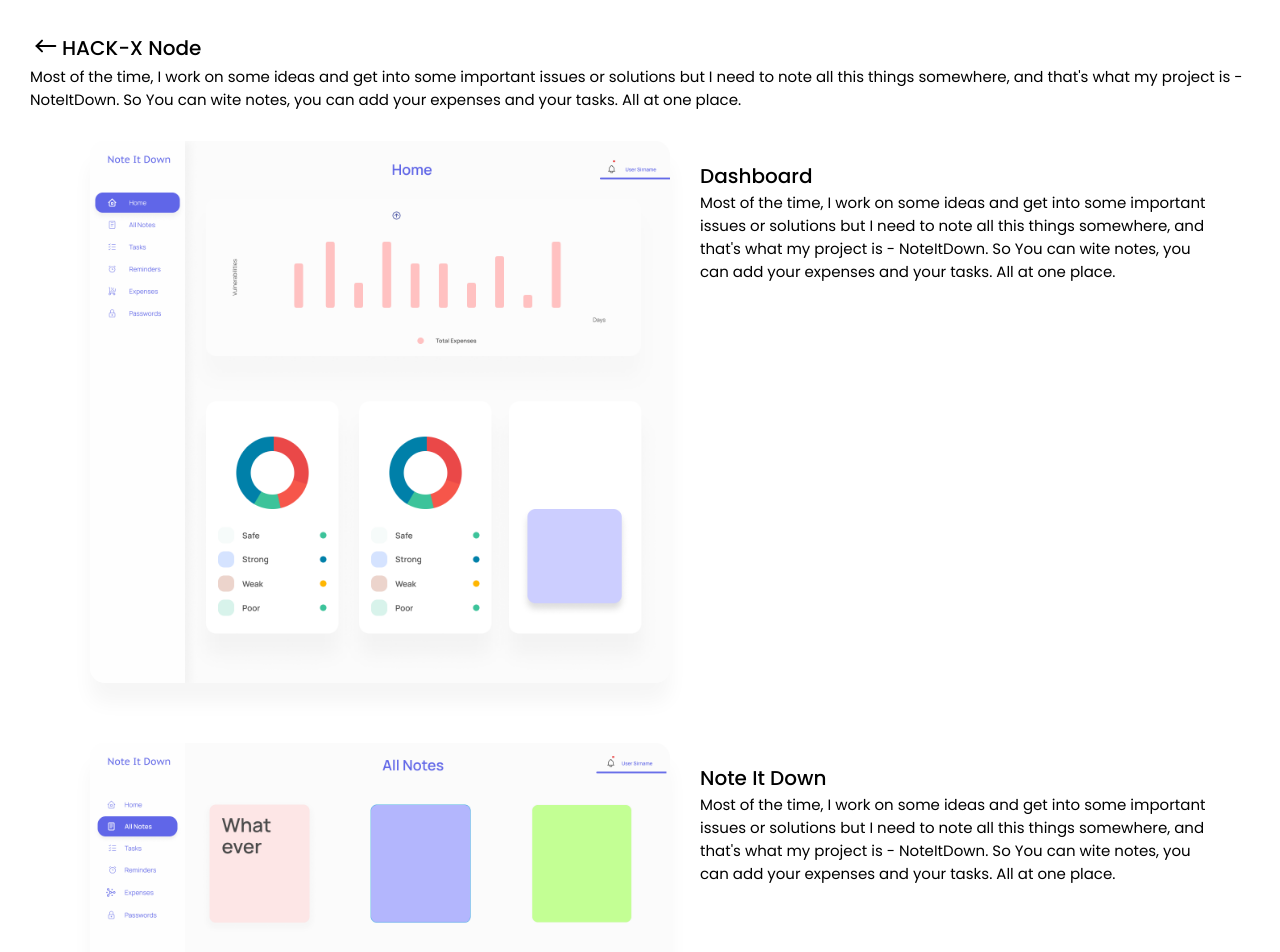
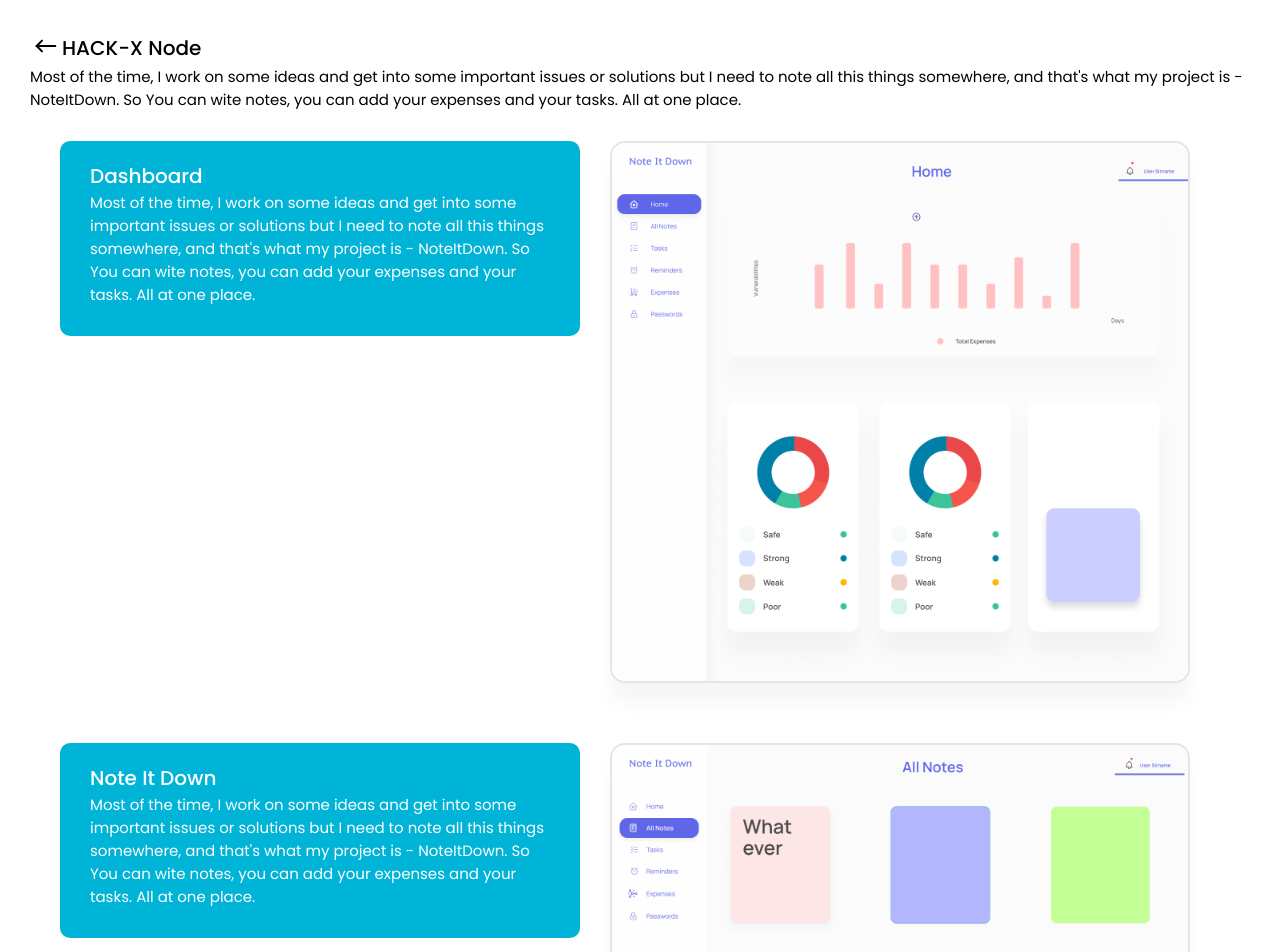
Before and after one commit to Kshirsagar-Govind/the-portfolio, a React (Create React App) app: page /project-hack-x-node in a window 1280 px wide. Shown: the top 952 px of the page. Built offline with nearby package versions, Linux system fonts and the light colour scheme.

Commit message:
new changes

```diff
--- a/src/Components/CSS/case-study-page.css
+++ b/src/Components/CSS/case-study-page.css
@@ -26,12 +26,18 @@
   box-shadow: 0 2rem 2rem rgba(0, 0, 0, 0.04);
   margin: 0 3rem;
   width: 50%;
+  border: 2px solid rgba(128, 128, 128, 0.205);
 }
 .case-study-para p {
   font-size: 1.5rem;
 }
 .case-study-para .case-study-section span {
+  background-color: var(--primary);
+  padding: 3rem;
   padding-top: 2rem;
+  height: fit-content;
+  border-radius: 1rem;
+  color: var(--pure);
 }
 
 @media (max-width: 768px) {
--- a/src/Components/WorkPages/hackx-node-page.jsx
+++ b/src/Components/WorkPages/hackx-node-page.jsx
@@ -43,11 +43,11 @@ function HackxPage() {
             you can add your expenses and your tasks. All at one place.
           </p>
           <div className="case-study-section">
-            <img src={MakeNoteSS} alt="" />
             <span>
               <div className="case-study-header">
                 <h1>Dashboard</h1>
               </div>
+
               <p>
                 Most of the time, I work on some ideas and get into some
                 important issues or solutions but I need to note all this things
@@ -56,15 +56,15 @@ function HackxPage() {
                 one place.
               </p>
             </span>
+            <img src={MakeNoteSS} alt="" />
           </div>
 
           <div className="case-study-section">
-            <img src={AllNotes} alt="" />
             <span>
               <div className="case-study-header">
                 <h1>Note It Down</h1>
               </div>
-              <p>
+              <p className="case-study-desc">
                 Most of the time, I work on some ideas and get into some
                 important issues or solutions but I need to note all this things
                 somewhere, and that's what my project is - NoteItDown. So You
@@ -72,6 +72,7 @@ function HackxPage() {
                 one place.
               </p>
             </span>
+            <img src={AllNotes} alt="" />
           </div>
 
           <div className="case-study-section">
--- a/src/Components/WorkPages/note-it-down-page.jsx
+++ b/src/Components/WorkPages/note-it-down-page.jsx
@@ -63,7 +63,6 @@ function NoteItDownPage() {
           </div>
 
           <div className="case-study-section">
-            <img src={AllNotes} alt="" />
             <span>
               <div className="case-study-header">
                 <h1>Note It Down</h1>
@@ -76,6 +75,7 @@ function NoteItDownPage() {
                 one place.
               </p>
             </span>
+            <img src={AllNotes} alt="" />
           </div>
 
           <div className="case-study-section">
@@ -95,7 +95,6 @@ function NoteItDownPage() {
           </div>
 
           <div className="case-study-section">
-            <img src={Expense} alt="" />
             <span>
               <div className="case-study-header">
                 <h1>Note It Down</h1>
@@ -108,6 +107,7 @@ function NoteItDownPage() {
                 one place.
               </p>
             </span>
+            <img src={Expense} alt="" />
           </div>
 
           <div className="case-study-section">
```
